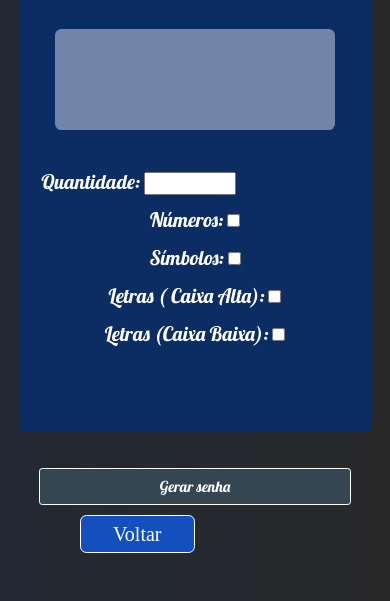
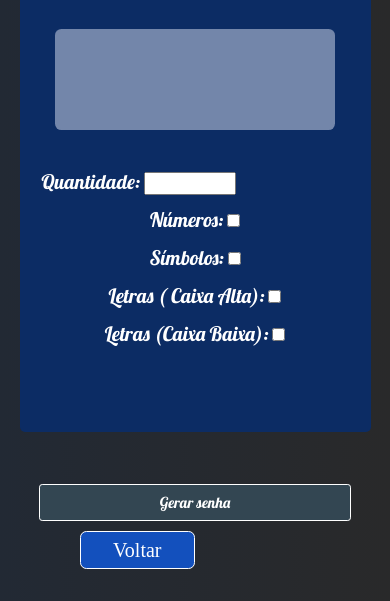
Before and after one commit to Alexandre192001/GeradorSenha, a website: page index.html in a window 390 px wide. Shown: the part 243-844 px from the top of the page. Drawn offline with Linux system fonts and the light colour scheme; a web font is replaced by a local one.

Commit message:
Mudando responsividade

```diff
--- a/sass/index.scss
+++ b/sass/index.scss
@@ -106,7 +106,7 @@ $font-secundaria:"Lobster";
       cursor: pointer;
       transition:all .4s;
       position: absolute;
-      bottom: 6rem;
+      bottom: 5rem;
       &:hover{
         transform: scale(1.1);
       }
@@ -115,7 +115,7 @@ $font-secundaria:"Lobster";
   .btn_voltar_port{
     @include estili-names($font-principal,#fff,20px);
     position: absolute;
-    bottom:3rem;
+    bottom:2rem;
     left: 5rem;
     text-decoration: none;
     padding:.4rem 2rem;
@@ -152,4 +152,10 @@ $font-secundaria:"Lobster";
       left: 0;
     }
   }
+
+  @media(max-width:320px){
+    .btn_senha{
+      height: 2rem;
+    }
+  }
 }
```
Also changed, not shown: style/index.css, 1 other file.
